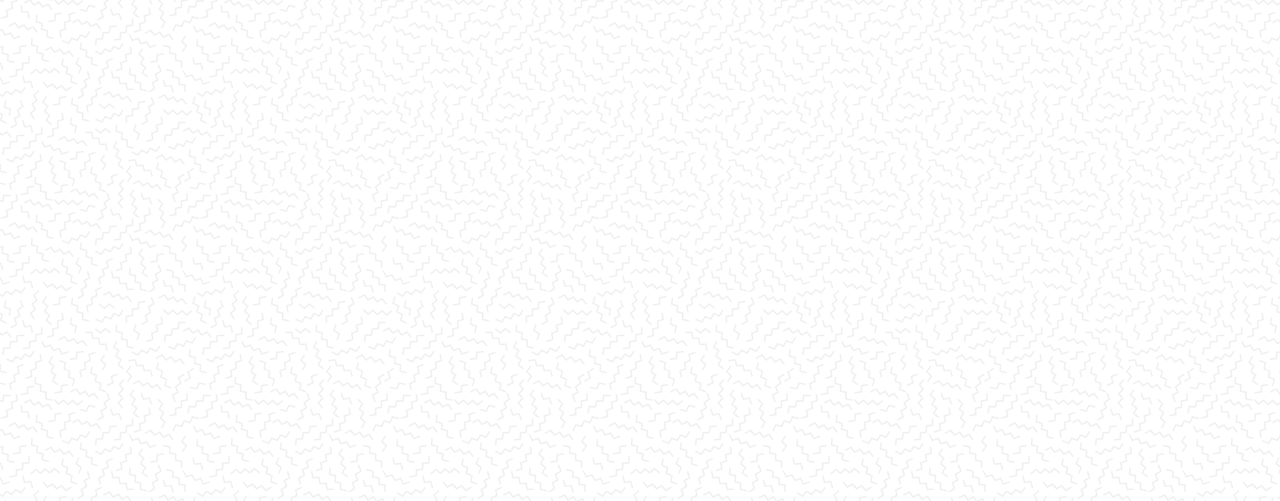
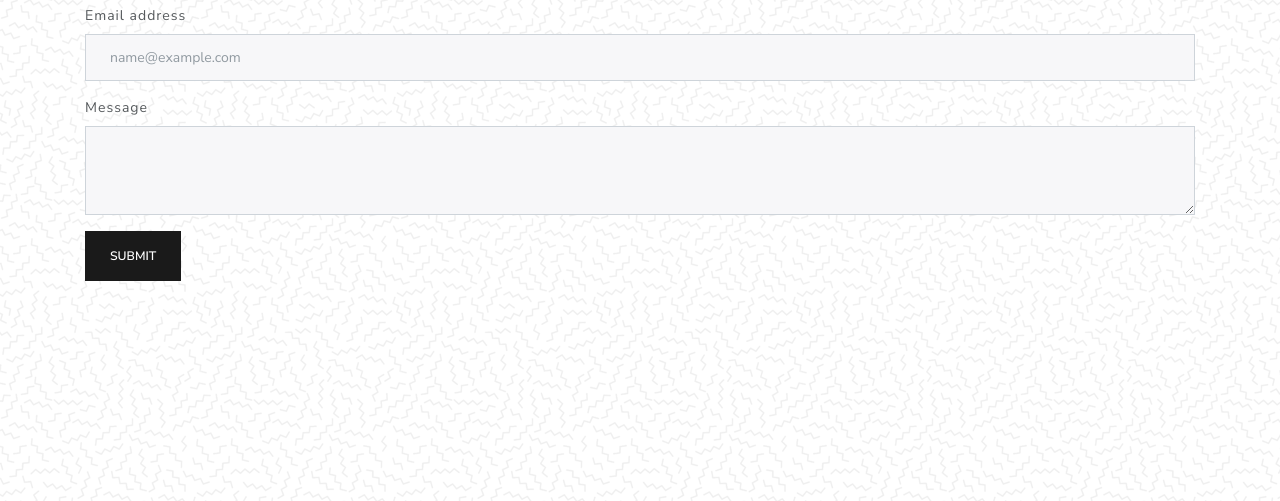
Before and after one commit to laurenbrown108/Responsiveness-Portfolio, a plain HTML site: page contact.html in a window 1280 px wide. Shown: the part 229-730 px from the top of the page. Drawn offline with nearby package versions, Linux system fonts and the light colour scheme.

Commit message:
Added form to contact page.

```diff
--- a/contact.html
+++ b/contact.html
@@ -23,6 +23,25 @@
        </section>
      </nav>
 
+     <main class="container-sm">
+       <h1 class="py-5">Contact</h1>
+        <section class="row">
+          <section class="col-md-12">
+            <form>
+              <div class="form-group">
+                <label for="exampleFormControlInput1">Email address</label>
+                <input type="email" class="form-control" id="exampleFormControlInput1" placeholder="name@example.com">
+              </div>
+              <div class="form-group">
+                <label for="exampleFormControlTextarea1">Message</label>
+                <textarea class="form-control" id="exampleFormControlTextarea1" rows="3"></textarea>
+              </div>
+              <button type="submit" class="btn btn-primary">Submit</button>
+            </form>
+          </section>
+        </section>
+     </main>
+
      <footer class="fixed-bottom bg-light">
       <section class="container">
           <section class="row">
```
Also changed, not shown: 1 other file.
